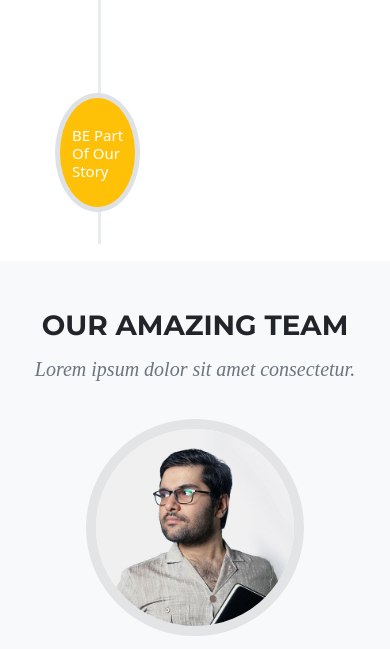
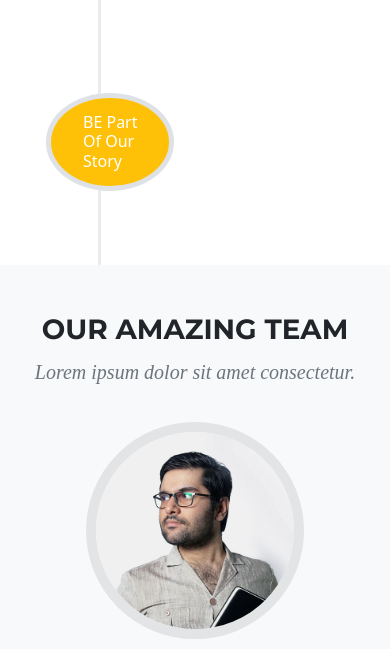
Before and after one commit to Houmadi12/t8BootstrapPrototype3, a plain HTML site: page index.html in a window 390 px wide. Shown: the part 6585-7234 px from the top of the page. Drawn offline with nearby package versions, Linux system fonts and the light colour scheme.

Commit message:
update 1

```diff
--- a/index.html
+++ b/index.html
@@ -495,7 +495,7 @@
         </div>
         <!-- box5 -->
         <div class="row">
-          <div class="col-0 col-md-4"></div>
+          <div class="col-0 col-md-4 imagea"></div>
           <div class="col-6 col-md-4">
             <div class="image image1 d-flex flex-column align-items-center mt-5">
               <h4 class="bg-warning rounded-circle d-flex align-items-center justify-content-center border border-5 text-white">BE Part <br> Of Our <br> Story</h4>
--- a/style.css
+++ b/style.css
@@ -153,7 +153,7 @@ body{
 }
 
 .image1{
-    width: 100%;
+    width: 105%;
     height: 270%;
 }
 
@@ -292,3 +292,52 @@ body{
     }
 
 }
+
+@media screen and (max-width:991px) {
+    .image1{
+        width: 110%;
+        height: 175%;
+    }
+
+    .image div::before{
+        height: 60%;
+    }
+}
+
+@media screen and (max-width:991px) {
+    .image1{
+        width: 95%;
+        height: 175%;
+    }
+}
+
+@media screen and (max-width:463px) {
+    .image1{
+        width: 95%;
+        height: 175%;
+    }
+
+    .image div::before{
+        height: 70%;
+    }
+
+    .image h4{
+        font-size: 16px;
+    }
+}
+
+@media screen and (max-width:405px) {
+    .image1{
+        margin-left: -30px;
+        width: 150%;
+        height: 175%;
+    }
+
+    .image div::before{
+        height: 100%;
+    }
+
+    .image h4{
+        font-size: 16px;
+    }
+}
```
